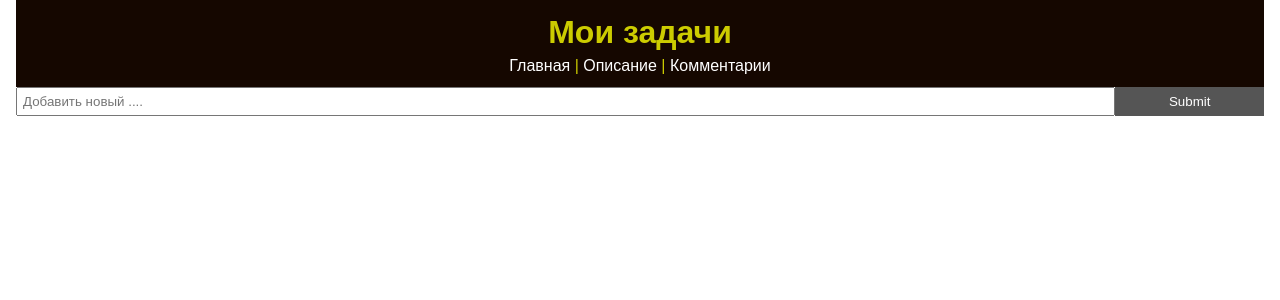
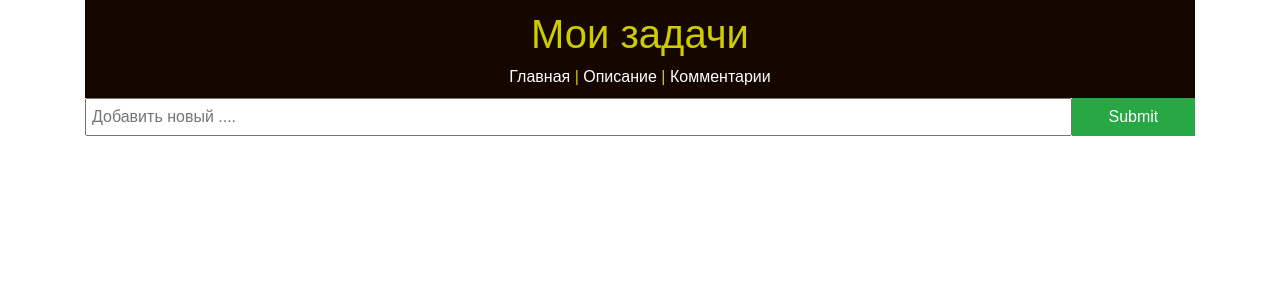
Before and after one commit to Vittozich/react-test-app, a React (Create React App) app: page / in a window 1280 px wide. Shown: the top 300 px of the page. Built offline with nearby package versions, Linux system fonts and the light colour scheme; no server answers; the HTML template or start-up script is replaced by a standard one.

Commit message:
bootstrap 4 css

```diff
--- a/package.json
+++ b/package.json
@@ -4,7 +4,9 @@
   "private": true,
   "dependencies": {
     "axios": "^0.19.0",
+    "bootstrap": "^4.4.1",
     "react": "^16.12.0",
+    "react-bootstrap": "^1.0.0-beta.16",
     "react-dom": "^16.12.0",
     "react-router-dom": "^5.1.2",
     "react-scripts": "3.2.0",
--- a/src/App.css
+++ b/src/App.css
@@ -13,20 +13,3 @@ a {
   color: #333;
   text-decoration: none;
 }
-
-.container{
-  padding: 0 1rem;
-}
-
-.btn {
-  display: inline-block;
-  border: none;
-  background: #555;
-  color: #fff;
-  padding: 7px 20px;
-  cursor: pointer;
-}
-
-.btn:hover {
-  background: #666;
-}
--- a/src/components/AddTodo.js
+++ b/src/components/AddTodo.js
@@ -1,4 +1,4 @@
-import React, { useState } from 'react'
+import React, { useState } from 'react';
 import PropTypes from 'prop-types';
 
 function AddTodo(props) {
@@ -25,8 +25,8 @@ function AddTodo(props) {
       />
       <input type="submit"
         value="Submit"
-        className="btn"
-        style={{ flex: '1' }}
+        className="btn btn-success"
+        style={{ flex: '1', borderRadius:'0px' }}
       />
     </form>
   )
--- a/src/components/TodoItems.js
+++ b/src/components/TodoItems.js
@@ -1,15 +1,15 @@
-import React from 'react'
+import React from 'react';
 import PropTypes from 'prop-types';
-import styled from 'styled-components'
+import styled from 'styled-components';
 
 export default function TodoItems(props) {
 
   const getStyle = () => {
     return {
+      display: 'flex',
       background: "#777",
       padding: '10px',
       borderBottom: '1px #ccc dotted',
-      textDecoration: props.todo.completed ? 'line-through' : 'none'
     }
   }
 
@@ -19,8 +19,13 @@ export default function TodoItems(props) {
 
   return (
     <div style={getStyle()}>
-      <input type="checkbox" onChange={props.markComplete.bind(this, id)} /> {' '}
-      {title}
+      <div class="custom-control custom-checkbox" style={{flex: 12}}>
+        <input className="custom-control-input" type="checkbox" onChange={props.markComplete.bind(this, id)} id={id + "checkbox"} /> {' '}
+        <label style={{ textDecoration: props.todo.completed ? 'line-through' : 'none'}} class="custom-control-label" for={id + "checkbox"}>{title}</label>
+
+      </div>
+
+
       <Button onClick={props.delTodo.bind(this, id)} >x</Button>
     </div>
   )
@@ -38,11 +43,14 @@ TodoItems.propTypes = {
 // Styled ============
 
 const Button = styled.button`
+  flex: 1;
+  max-width: 28px;
   background-color: #AA0000;
   color: #fff;
   border: none;
+  font-size: 12.5px;
   padding: 5px 9px;
-  border-radius: 50%;
+  border-radius: 44px;
   cursor: pointer;
   float: right;
   :hover{
--- a/src/components/pages/About.js
+++ b/src/components/pages/About.js
@@ -1,10 +1,10 @@
-import React from 'react'
+import React from 'react';
+
 
 export default function About() {
   return (
     <React.Fragment>
       <h1>О программе</h1>
-
       <p>Это тестовая программа на react, которая представляет из себя задачник </p>
       <p>Тестирую на работе и дома</p>
       <p>Это также программа, с помощью которой я составляю методичку для работы с react, в первую очередь, для себя</p>
--- a/src/components/pages/comments/Comment.js
+++ b/src/components/pages/comments/Comment.js
@@ -1,6 +1,6 @@
-import React from 'react'
+import React from 'react';
 import PropTypes from 'prop-types';
-import styled, { ThemeProvider, css } from 'styled-components'
+import styled, { ThemeProvider, css } from 'styled-components';
 
 const theme = {
   primary: '#150700',
--- a/src/components/pages/comments/Comments.js
+++ b/src/components/pages/comments/Comments.js
@@ -1,5 +1,5 @@
-import React from 'react'
-import Comment from './Comment'
+import React from 'react';
+import Comment from './Comment';
 
 
 export default function Comments(props) {
--- a/src/components/pages/comments/Index.js
+++ b/src/components/pages/comments/Index.js
@@ -1,6 +1,6 @@
-import React, { useState, useEffect } from 'react'
-import Comments from './Comments'
-import styled from 'styled-components'
+import React, { useState, useEffect } from 'react';
+import Comments from './Comments';
+import styled from 'styled-components';
 import axios from 'axios';
 
 
```
Also changed, not shown: src/App.js (+7 -7 lines), 2 other files (tests, documents, lock files or other folders).
